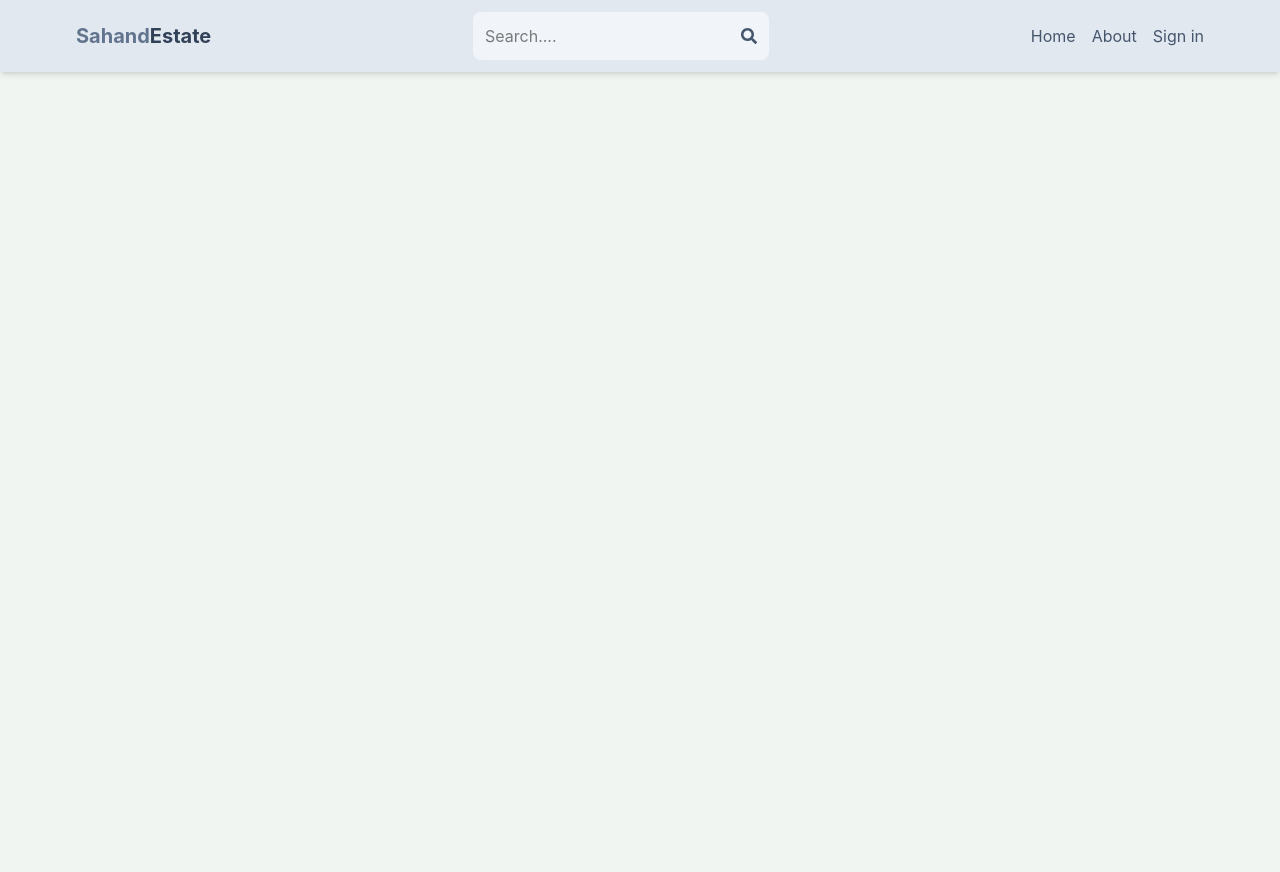
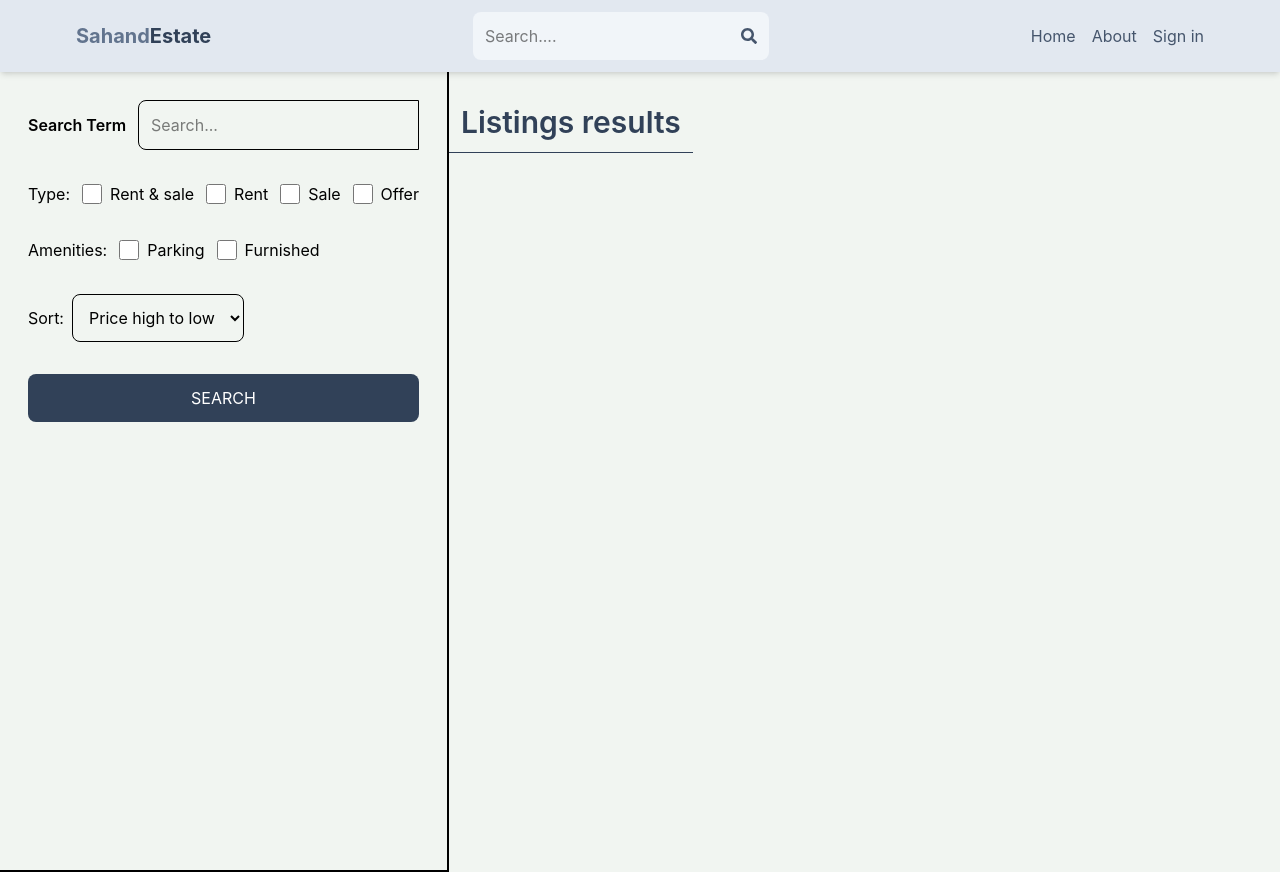
Before and after one commit to mfaisal909/mernstack1, a React (Vite) app: page /search in a window 1280 px wide. Before the commit the page ends 800 px from the top, so only its background shows below. Built offline with nearby package versions, Linux system fonts and the light colour scheme.

Commit message:
create a search page UL

```diff
--- a/src/App.jsx
+++ b/src/App.jsx
@@ -11,6 +11,7 @@
 import Createlisting from './pages/Createlisting'
 import UpdateListing from './pages/UpdateListing'
 import Listing from './pages/Listing'
+import Search from './pages/Search'
 
 function App() {
     return <BrowserRouter>
@@ -20,6 +21,7 @@
     <Route path="/sign-in" element={<SignIn/>}/>
     <Route path="/sign-up" element={<SignUp/>}/>
     <Route path="/about" element={<About/>}/>
+    <Route path="/search" element={<Search/>}/>
     <Route path="/listing/:listingId" element={<Listing/>}/>
     <Route element={<PrivateRoute/>}>
     <Route path="/profile" element={<Profile/>}/>
--- /dev/null
+++ b/src/pages/Search.jsx
@@ -0,0 +1,72 @@
+import React from 'react'
+
+export default function Search() {
+  return (
+    <div className="flex flex-col md:flex-row">
+      <div className="p-7 border-b-2 md:border-r-2 md:min-h-screen">
+        <form className='flex flex-col gap-8'>
+         <div className="flex items-center gap-3">
+          <label className='whitespace-nowrap font-semibold' >
+            Search Term
+          </label>
+           <input type="text" id='searchTerm' placeholder='Search...'
+           className='border rounded-l-lg p-3 w-full'/>
+         </div>
+         <div className="flex gap-3">
+          <label>Type:</label>
+          <div className="flex gap-2">
+            <input type="checkbox" id='all'
+            className='w-5'/>
+            <span>Rent & sale</span>
+          </div>
+          <div className="flex gap-2">
+            <input type="checkbox" id='rent'
+            className='w-5'/>
+            <span>Rent</span>
+          </div>
+          <div className="flex gap-2">
+            <input type="checkbox" id='sale'
+            className='w-5'/>
+            <span>Sale</span>
+          </div>
+          <div className="flex gap-2">
+            <input type="checkbox" id='offer'
+            className='w-5'/>
+            <span>Offer</span>
+          </div>
+         </div>
+          <div className="flex gap-3">
+          <label>Amenities:</label>
+          <div className="flex gap-2">
+            <input type="checkbox" id='parking'
+            className='w-5'/>
+            <span>Parking</span>
+          </div>
+          <div className="flex gap-2">
+            <input type="checkbox" id='furnished'
+            className='w-5'/>
+            <span>Furnished</span>
+          </div>
+         </div>
+         <div className="flex items-center gap-2">
+          <label>Sort:</label>
+          <select id="sort_order"
+          className='border rounded-lg p-3'>
+            <option>Price high to low</option>
+            <option>Price low to high</option>
+            <option>Latest</option>
+            <option>Oldest</option>
+          </select>
+         </div>
+         <button className='bg-slate-700 text-white
+         p-3 rounded-lg uppercase hover:opacity-95'>Search</button>
+        </form>
+      </div>
+      <div className="">
+        <h1 className='text-3xl font-semibold border-b p-3 text-slate-700 mt-5'>
+          Listings results
+        </h1>
+      </div>
+    </div>
+  )
+}
```
